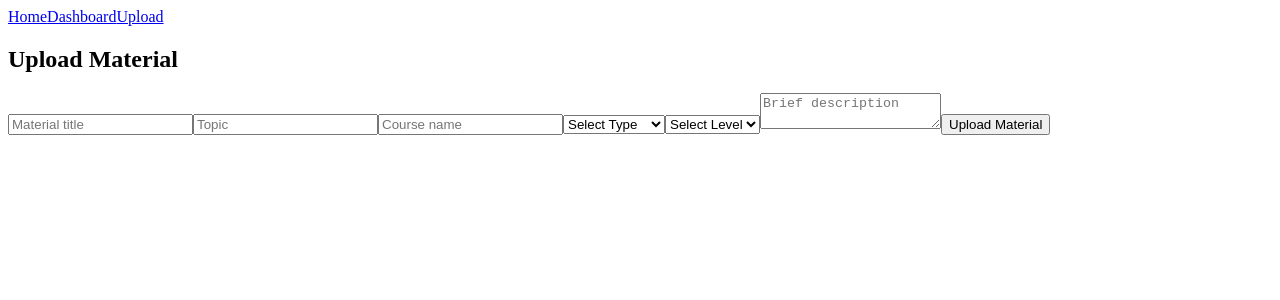
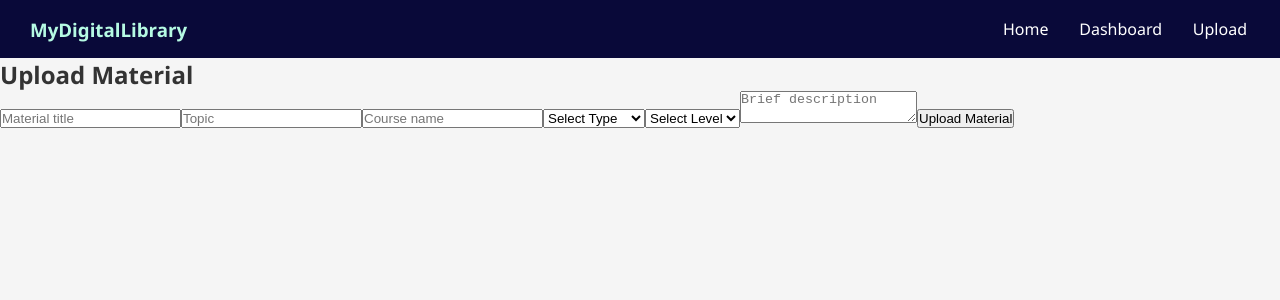
Before and after one commit to Wura-Ola-Eng/MyDigitalLibrary, a React (Create React App) app in the folder client/: page /upload in a window 1280 px wide. Shown: the top 300 px of the page. Built offline with nearby package versions, Linux system fonts and the light colour scheme.

Commit message:
Style Navbar with dark theme and hover effects

```diff
--- /dev/null
+++ b/client/src/components/Navbar.css
@@ -0,0 +1,37 @@
+.navBackground{
+    box-sizing: border-box;
+    margin: 0;
+    padding: 15px 30px;
+    background-color: rgb(9, 9, 57);
+    display: flex;
+    align-items: center;
+    justify-content: space-between;
+    color:  rgb(181, 250, 227);
+    cursor: pointer;
+}
+
+.navBackground a{
+    text-decoration: none ;
+    color: white;
+    background-color: rgb(9, 9, 57);
+    padding: 3px 3px;
+
+}
+
+
+
+.navBackground a:hover{
+    background-color: rgb(181, 250, 227);
+    border: solid;
+    border-width: 1px;
+    border-radius: 10px;
+    color: black;
+
+}
+
+.navButtonSection{
+    width: 250px;
+    display: flex;
+    align-items: center;
+    justify-content: space-between;
+}
--- a/client/src/components/Navbar.jsx
+++ b/client/src/components/Navbar.jsx
@@ -1,14 +1,23 @@
 import React from 'react'
 import {Link} from 'react-router-dom';
+import './Navbar.css'
 
 
 const Navbar = () => {
   return (
-    <div>
-    <Link to="/">Home</Link>
-    <Link to="/dashboard">Dashboard</Link>
-    <Link to="/upload">Upload</Link>
+  <>
+    <div className='navBackground'>
+      <h3>MyDigitalLibrary</h3>
+      <div className='navButtonSection'>
+        <Link to="/">Home</Link>
+        <Link to="/dashboard">Dashboard</Link>
+        <Link to="/upload">Upload</Link>
+      </div>
+
     </div>
+
+
+  </>
 
 
 
--- /dev/null
+++ b/client/src/index.css
@@ -0,0 +1,11 @@
+* {
+  margin: 0;
+  padding: 0;
+  box-sizing: border-box;
+}
+
+body {
+  font-family: 'Segoe UI', sans-serif;
+  background-color: #f5f5f5;
+  color: #333;
+}
--- a/client/src/index.js
+++ b/client/src/index.js
@@ -1,6 +1,8 @@
 import React from 'react';
 import ReactDOM from 'react-dom/client';
 import App from './App';
+import './index.css';
+
 
 
 const root = ReactDOM.createRoot(document.getElementById('root'));
--- a/client/src/pages/Dashboard.jsx
+++ b/client/src/pages/Dashboard.jsx
@@ -53,6 +53,8 @@ const Dashboard = () => {
         <option value="Data Analysis"> Data Analysis </option>
       </select>
 
+
+
         {/* Loop through the filtered list and create a card for every item found */}
 
       {filteredMaterials.map((material) => (<MaterialCard key={material.id} material={material}/>))}
```
Also changed, not shown: client/public/Gemini_Generated_Image_5225xm5225xm5225.png (added).
